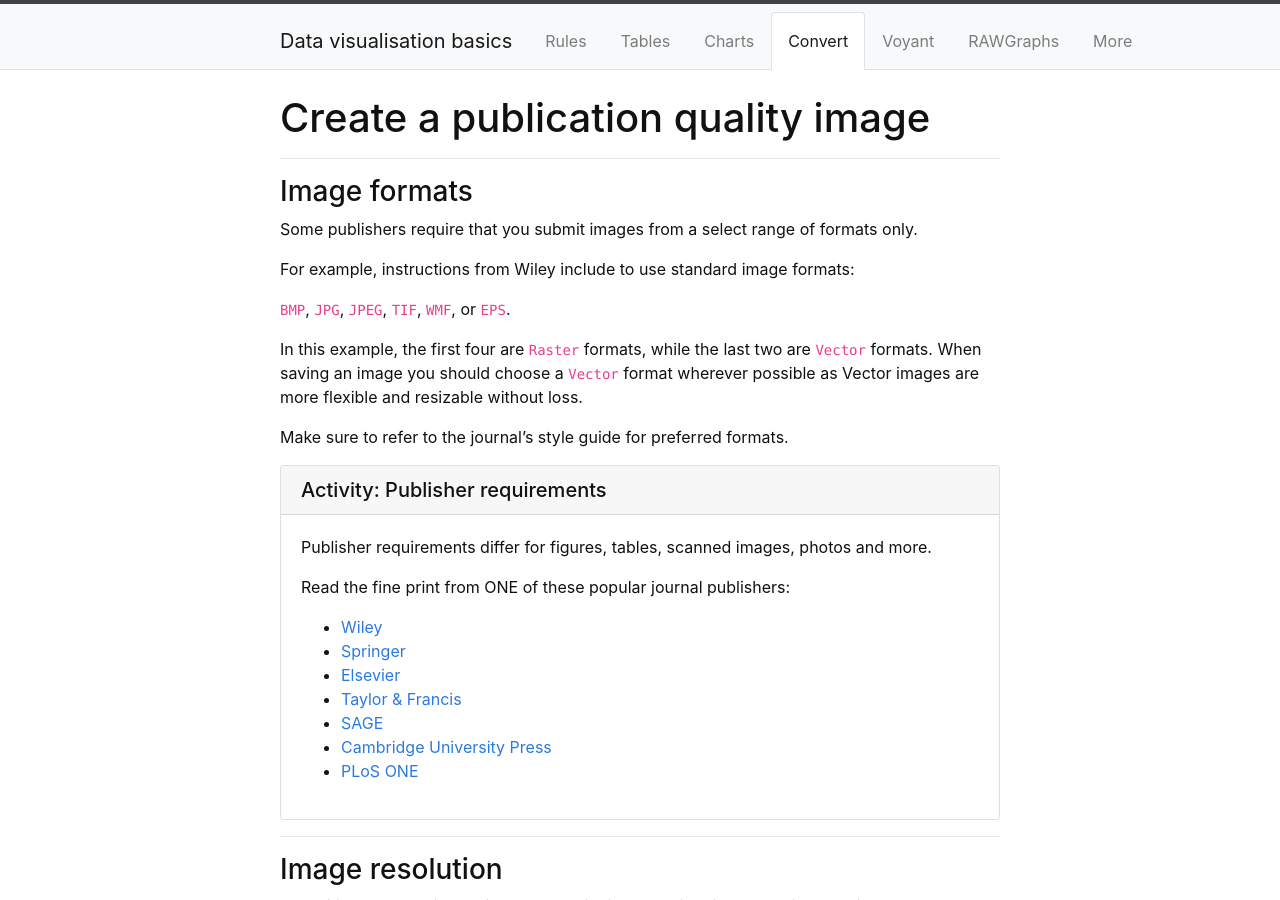
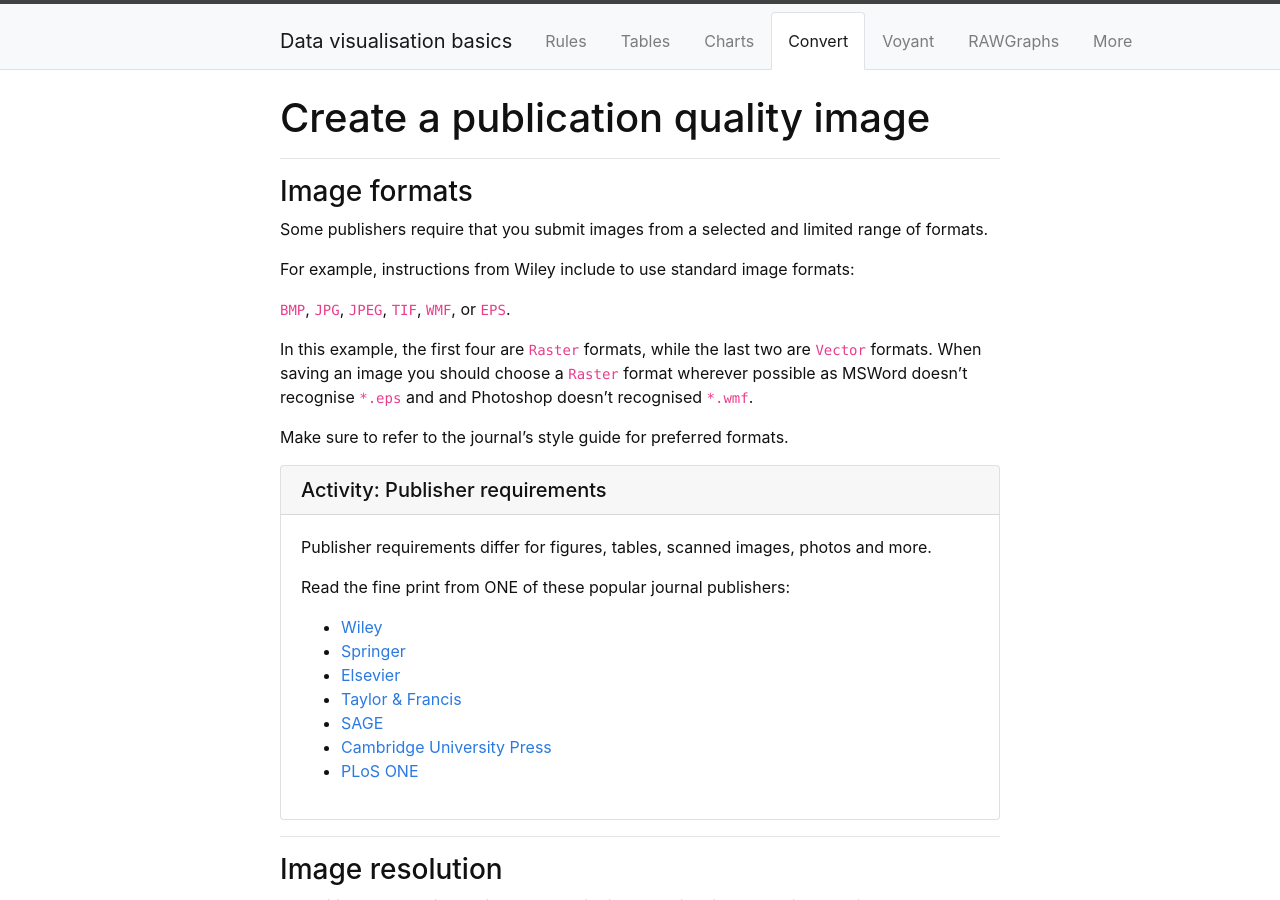
Before and after one commit to GULibrarySandbox/data-vis-basics, a Jekyll site: the page built from content/4-convert.md, in a window 1280 px wide and 900 px high. Built offline with Jekyll 4.4.1, drawn with Linux system fonts in a browser that asks for light colours.

Commit message:
Update 4-convert.md

```diff
--- a/content/4-convert.md
+++ b/content/4-convert.md
@@ -9,13 +9,13 @@ nav: true
 
 ### Image formats
 
-Some publishers require that you submit images from a select range of formats only.
+Some publishers require that you submit images from a selected and limited range of formats.
 
 For example, instructions from Wiley include to use standard image formats:
 
 `BMP`, `JPG`, `JPEG`, `TIF`, `WMF`, or `EPS`.
 
-In this example, the first four are `Raster` formats, while the last two are `Vector` formats. When saving an image you should choose a `Vector` format wherever possible as Vector images are more flexible and resizable without loss.
+In this example, the first four are `Raster` formats, while the last two are `Vector` formats. When saving an image you should choose a `Raster` format wherever possible as MSWord doesn't recognise `*.eps` and and Photoshop doesn't recognised `*.wmf`.
 
 Make sure to refer to the journal’s style guide for preferred formats.
 
@@ -33,6 +33,8 @@ Read the fine print from ONE of these popular journal publishers:
 {% include card.md header="Activity: Publisher requirements" text=text %}
 
 -----
+<p>
+</p>
 
 ### Image resolution
 
@@ -41,8 +43,12 @@ In addition, manuscripts or journals require images with high resolution, nomina
 Using Cut and Paste from Excel to Word results in a poor-quality image (72-96 ppi), often with bad pixellation particularly when resizing the image.
 
 There are some things you can do to improve the quality of images in your document.
+<p>
+</p>
 
 -----
+<p>
+</p>
 
 ### Image editing software
 
@@ -54,6 +60,9 @@ Download and install one of these tools to suit your computer's operating system
 - *GNU Image Manipulation Program (GIMP)* [https://www.gimp.org/](https://www.gimp.org/) : open source (free) (GNU/Linux, OS X, Windows and other operating systems)
 - *PhotoPad* [https://www.nchsoftware.com/photoeditor/](https://www.nchsoftware.com/photoeditor/) : free for non commercial users (Windows)
 - *Preview* (Mac OS)
+<p>
+</p>
+
 
 {% capture text %}
 - Click the `Start` button on your computer.
```
